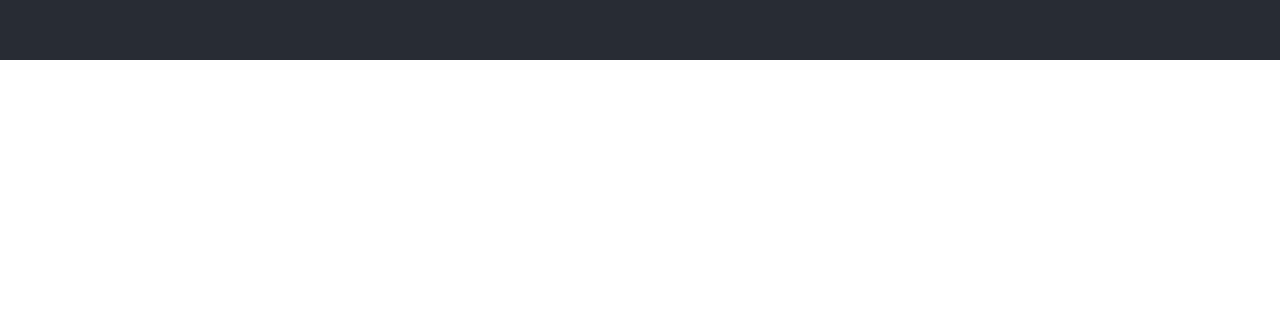
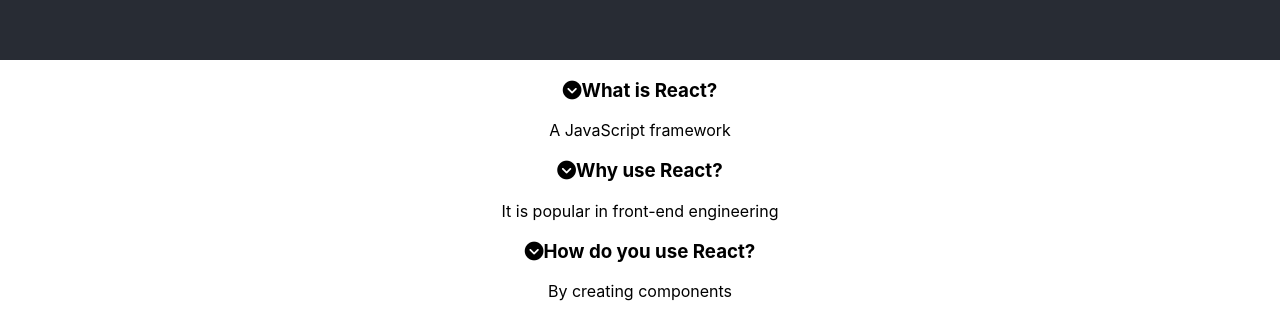
Before and after one commit to yusufalp/widgets-app, a React (Create React App) app: page / in a window 1280 px wide. Shown: the part 740-1057 px from the top of the page. Before the commit the page ends 800 px from the top, so only its background shows below. Built offline with nearby package versions, Linux system fonts and the light colour scheme.

Commit message:
Add Accordion menu items

```diff
--- a/src/App.js
+++ b/src/App.js
@@ -1,4 +1,20 @@
 import './App.css';
+import Accordion from './components/Accordion';
+
+const items = [
+  {
+    title: 'What is React?',
+    content: 'A JavaScript framework'
+  },
+  {
+    title: 'Why use React?',
+    content: 'It is popular in front-end engineering'
+  },
+  {
+    title: 'How do you use React?',
+    content: 'By creating components'
+  },
+]
 
 function App() {
   return (
@@ -6,6 +22,9 @@
       <header className="App-header">
         <h1>Widgets App</h1>
       </header>
+      <div className='accordion'>
+        <Accordion items={items} />
+      </div>
     </div>
   );
 }
```
